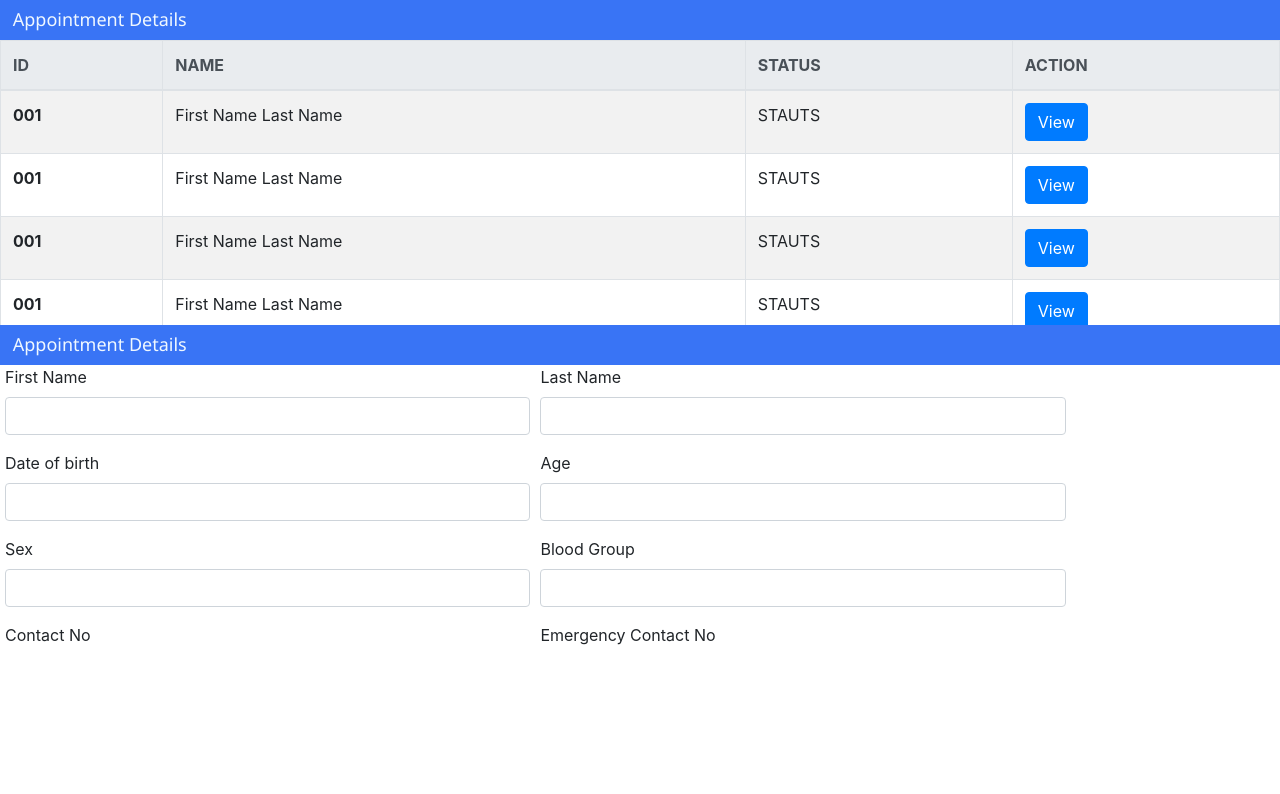
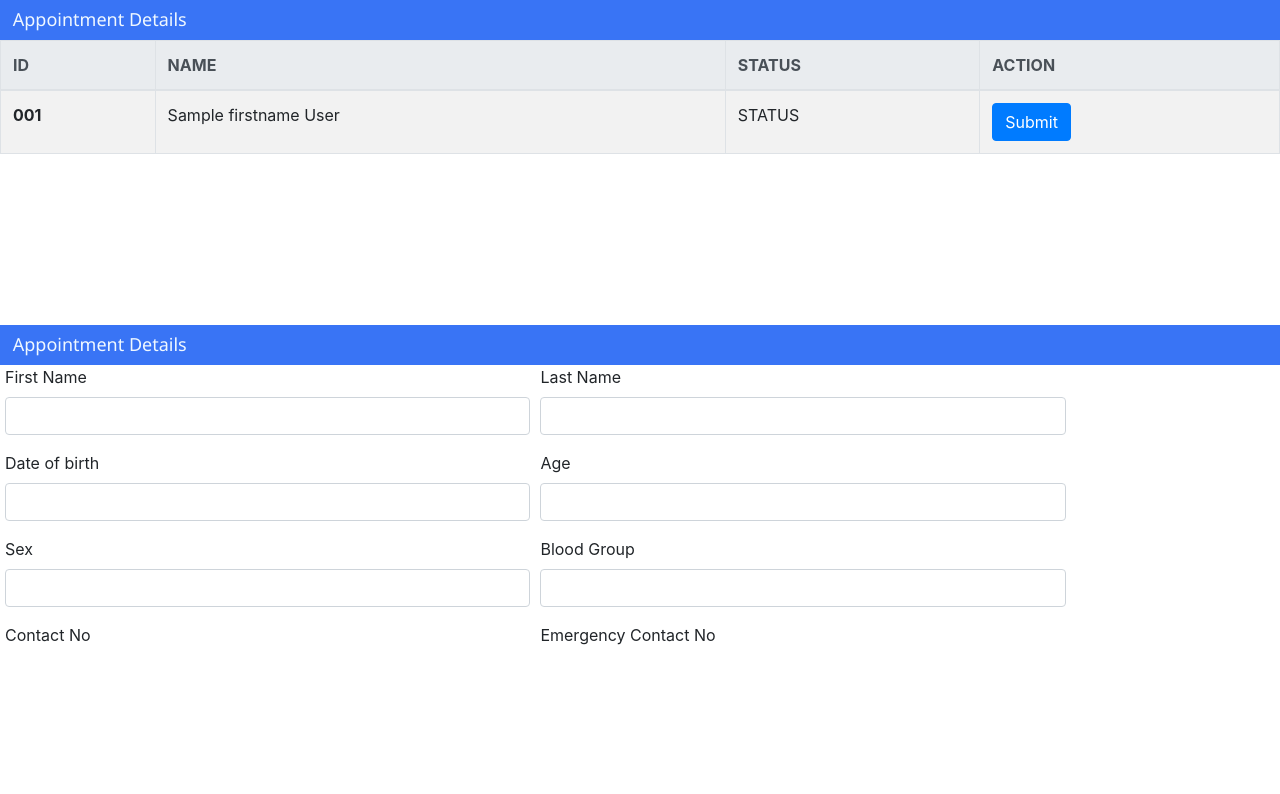
Before and after one commit to mhawk507/Ontogenesis, a Flask app: template templates/DocDash.html in a window 1280 px wide. Shown: the part 56-850 px from the top of the page. Run offline with Flask 2, Linux system fonts and the light colour scheme; the template is opened without the code that fills it: most values are stand-ins (such as "Sample title", 1, 10 or a date in 2020); some libraries are stand-ins or nearby versions.

Commit message:
DOC PAGE DONE

```diff
--- a/app.py
+++ b/app.py
@@ -22,6 +22,27 @@ class User(db.Model):
         self.role = role
 
 
+class Prescription_info(db.Model):
+    prescription_id = db.Column(
+        db.String(50), nullable=False, primary_key=True)
+    appointment_id = db.Column(db.String(15), db.ForeignKey(
+        'appointment_info.appointment_id'), unique=True, nullable=False)
+    prescription = db.Column(db.String(50), unique=True, nullable=False)
+    start_treatment = db.Column(db.Date(), nullable=False)
+    end_treatment = db.Column(db.Date(), nullable=False)
+    diagnosis = db.Column(db.String(15), nullable=False)
+    notes = db.Column(db.String(30), nullable=False)
+
+    def __init__(self, prescription, prescription_id, start_treatment, end_treatment, diagnosis, notes, appointment_id):
+        self.prescription = prescription
+        self.prescription_id = prescription_id
+        self.start_treatment = start_treatment
+        self.end_treatment = end_treatment
+        self.diagnosis = diagnosis
+        self.notes = notes
+        self.appointment_id = appointment_id
+
+
 class Appointment_info(db.Model):
     appointment_id = db.Column(
         db.String(50), unique=True, nullable=False, primary_key=True)
@@ -29,13 +50,11 @@ class Appointment_info(db.Model):
         'case_info.case_id'), unique=True, nullable=False)
     appointment_date = db.Column(db.Date(), nullable=False)
     appointment_time = db.Column(db.DateTime(), nullable=False)
-    prescription_id = db.Column(db.String(50), nullable=False)
 
-    def __init__(self, appointment_id, case_id, appointment_date, appointment_time, prescription_id):
+    def __init__(self, appointment_id, case_id, appointment_date, appointment_time):
         self.appointment_time = appointment_time
         self.appointment_id = appointment_id
         self.appointment_date = appointment_date
-        self.prescription_id = prescription_id
         self.case_id = case_id
 
 
@@ -98,9 +117,6 @@ def login():
         session['role'] = role
         if role == 'Doctor':
             data = DocDash()
-            for row in data:
-                print(data[1])
-
             return render_template('DocDash.html', data=data)
     else:
         flash('Username/Password is incorrect', 'danger')
@@ -146,21 +162,49 @@ def logout():
     return redirect('/')
 
 
+@app.route('/DocPage', methods=['POST', 'GET'])
+def DocPage():
+    if request.method == 'GET' and session['role'] == 'Doctor':
+        appointment_id = request.args.get('appointment_id')
+        case_id = request.args.get('case_id')
+        print(appointment_id, case_id)
+        session['appointment_id'] = appointment_id
+        session['case_id'] = case_id
+        return render_template('DocPage.html')
+    elif request.method == 'POST' and session['role'] == 'Doctor':
+        appointment_id = session['appointment_id']
+        case_id = session['case_id']
+        prescription_id = prescription_generator(appointment_id, case_id)
+        notes = request.form.get('notes')
+        prescription = request.form.get('prescription')
+        start_treatment = request.form.get('startoftreatment')
+        end_treatment = request.form.get('endoftreatment')
+        diagnosis = request.form.get('diagnosis')
+        prescription_data = Prescription_info(
+            prescription, prescription_id, start_treatment, end_treatment, diagnosis, notes, appointment_id)
+        db.session.add(prescription_data)
+        db.session.commit()
+        return render_template('DocPage.html')
+    else:
+        return redirect('/')
+
+
 def DocDash():
     doc_id = session['username']
-    #cases = Case_info.query(doctor_id=doc_id).all()
-    # cases = Case_info.query(doctor_id=doc_id).join(User_info, username=Case_info.patient_id).join(
-    #    Appointment_info, case_id=Case_info.case_id).with_entities(User_info.firstname, User_info.lastname,
-    #    Case_info.case_id, Case_info.patient_id).all()
     current_date = date.today()
     cases = db.session.execute(" SELECT * from appointment_info join (SELECT * from case_info join user_info on case_info.patient_id=user_info.username) AS A on appointment_info.case_id = A.case_id where appointment_date = '" +
                                str(current_date)+"' and doctor_id= '" + doc_id + "' order by appointment_time;")
-    """case_id = cases['case_id']
-    patient_id = cases['patient_id']
-    appointments = Appointment_info.query(Appointment_info.case_id in case_id, appointment_date=current_date).order_by(
-        Appointment_info.appointment_time).all()
-    user_details = User_info.query(User_info.username in patient_id).all()"""
     return cases
+
+
+def appointment_generator(case_id, appointment_date, appointment_time):
+    appointment_id = "V_"+case_id+str(appointment_date)+str(appointment_time)
+    return appointment_id
+
+
+def prescription_generator(appointment_id, case_id):
+    prescription_id = "P_"+case_id+appointment_id
+    return prescription_id
 
 
 if __name__ == '__main__':
--- a/templates/DocDash.html
+++ b/templates/DocDash.html
@@ -43,42 +43,19 @@
                 </tr>
             </thead>
             <tbody>
+                {% for user in data%}
                 <tr>
                     <th scope="row">001</th>
-                    <td>First Name Last Name</td>
-                    <td>STAUTS</td>
-                    <td><button type="button" class="btn btn-primary">View</button></td>
+                    <td>{{user.firstname}} {{user.lastname}}</td>
+                    <td>STATUS</td>
+                    <td>
+                        <form action='/DocPage' method="GET"><input type="hidden" name="appointment_id"
+                                value="{{user.appointment_id}}" /><input type="hidden" name="case_id"
+                                value="{{user.case_id}}"><input type="submit" class="btn btn-primary"></button>
+                        </form>
+                    </td>
                 </tr>
-                <tr>
-                    <th scope="row">001</th>
-                    <td>First Name Last Name</td>
-                    <td>STAUTS</td>
-                    <td><button type="button" class="btn btn-primary">View</button></td>
-                </tr>
-                <tr>
-                    <th scope="row">001</th>
-                    <td>First Name Last Name</td>
-                    <td>STAUTS</td>
-                    <td><button type="button" class="btn btn-primary">View</button></td>
-                </tr>
-                <tr>
-                    <th scope="row">001</th>
-                    <td>First Name Last Name</td>
-                    <td>STAUTS</td>
-                    <td><button type="button" class="btn btn-primary">View</button></td>
-                </tr>
-                <tr>
-                    <th scope="row">001</th>
-                    <td>First Name Last Name</td>
-                    <td>STAUTS</td>
-                    <td><button type="button" class="btn btn-primary">View</button></td>
-                </tr>
-                <tr>
-                    <th scope="row">001</th>
-                    <td>First Name Last Name</td>
-                    <td>STAUTS</td>
-                    <td><button type="button" class="btn btn-primary">View</button></td>
-                </tr>
+                {% endfor %}
             </tbody>
         </table>
     </div>
```
Also changed, not shown: templates/DocPage.html (+8 -6 lines).
